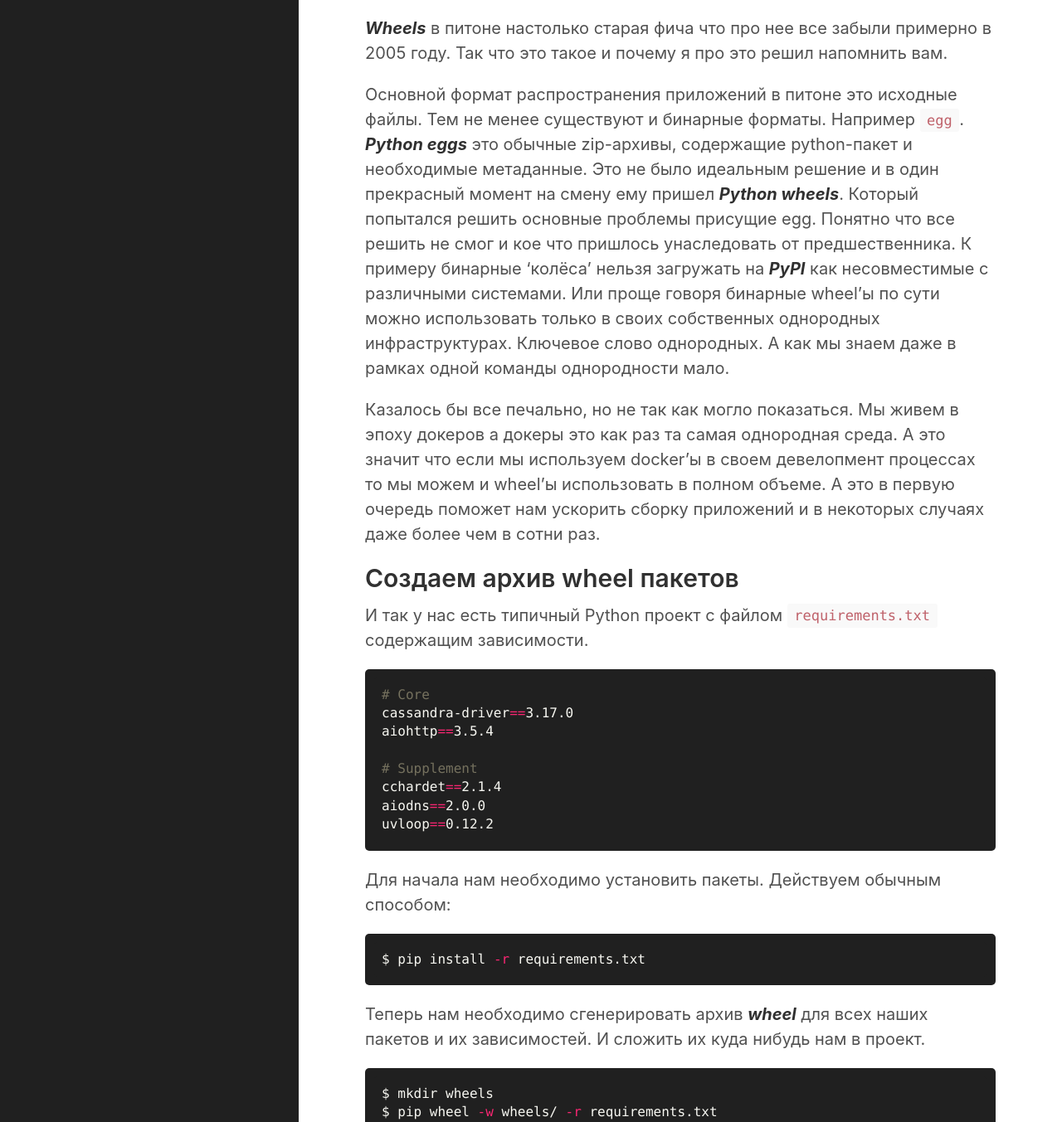
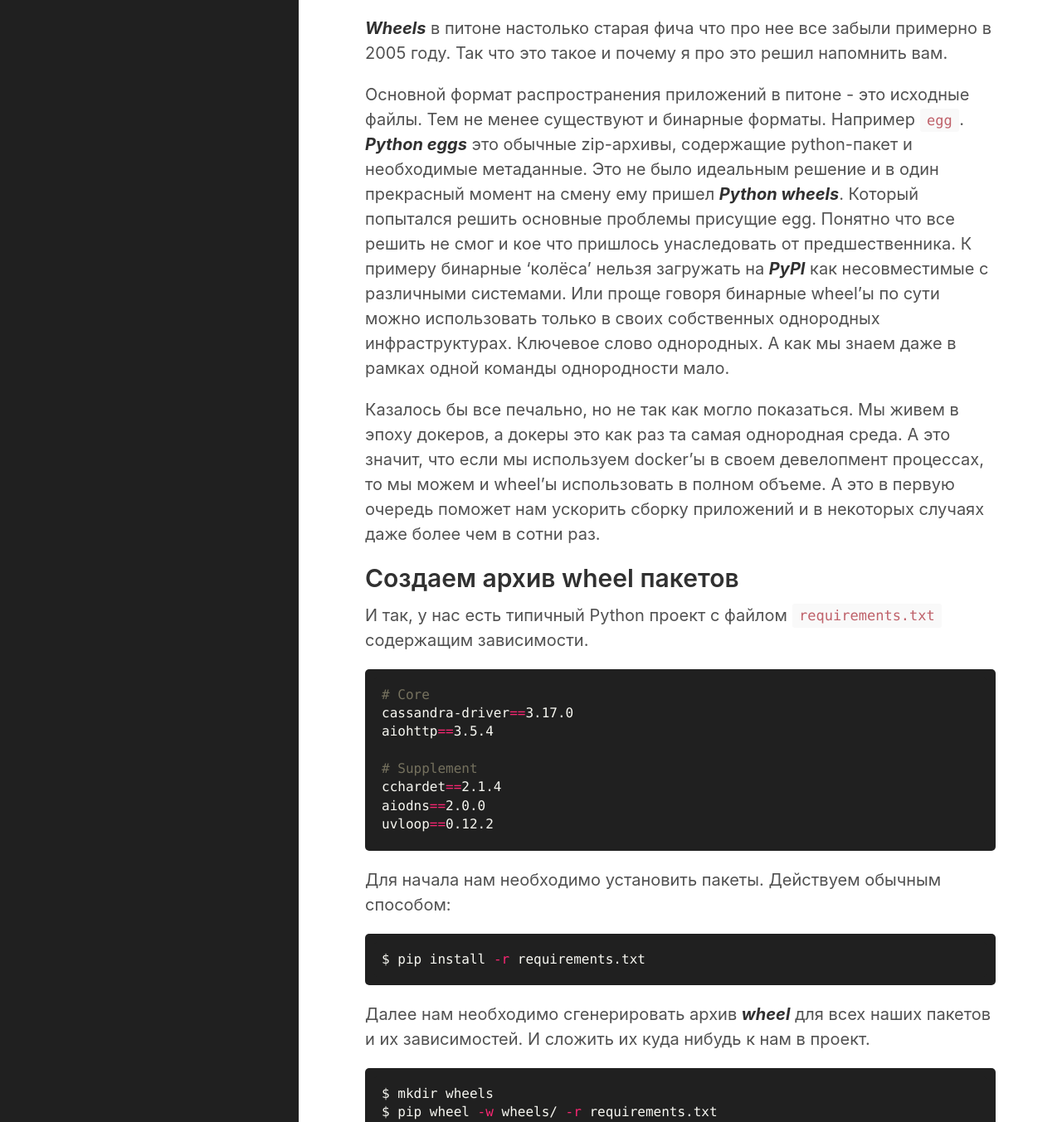
Before and after one commit to neegor/blog.gorschal.github.io, a Jekyll site: the page built from _posts/2019-10-23-python-wheels.md, in a window 1280 px wide. Shown: the part 161-1514 px from the top of the page at 83% size. Built offline with Jekyll 4.4.1, drawn with Linux system fonts in a browser that asks for light colours.

````diff
--- a/_includes/head.html
+++ b/_includes/head.html
@@ -22,5 +22,7 @@
   <!-- RSS -->
   <link rel="alternate" type="application/rss+xml" title="RSS" href="{{ site.feed.path | default: 'feed.xml' | relative_url }}" />
 
+  <meta name="google-site-verification" content="GIL8csYee-x5UC2J44GjurbZtBykWyQTXxTHSNINNUU" />
+
   {% include custom-head.html %}
 </head>
--- a/_posts/2019-10-23-python-wheels.md
+++ b/_posts/2019-10-23-python-wheels.md
@@ -11,13 +11,13 @@ tags:
 
 ***Wheels*** в питоне настолько старая фича что про нее все забыли примерно в 2005 году. Так что это такое и почему я про это решил напомнить вам.
 
-Основной формат распространения приложений в питоне это исходные файлы. Тем не менее существуют и бинарные форматы. Например ```egg```. ***Python eggs*** это обычные zip-архивы, содержащие python-пакет и необходимые метаданные. Это не было идеальным решение и в один прекрасный момент на смену ему пришел ***Python wheels***. Который попытался решить основные проблемы присущие egg. Понятно что все решить не смог и кое что пришлось унаследовать от предшественника. К примеру бинарные 'колёса' нельзя загружать на ***PyPI*** как несовместимые с различными системами. Или проще говоря бинарные wheel’ы по сути можно использовать только в своих собственных однородных инфраструктурах. Ключевое слово однородных. А как мы знаем даже в рамках одной команды однородности мало.
+Основной формат распространения приложений в питоне - это исходные файлы. Тем не менее существуют и бинарные форматы. Например ```egg```. ***Python eggs*** это обычные zip-архивы, содержащие python-пакет и необходимые метаданные. Это не было идеальным решение и в один прекрасный момент на смену ему пришел ***Python wheels***. Который попытался решить основные проблемы присущие egg. Понятно что все решить не смог и кое что пришлось унаследовать от предшественника. К примеру бинарные 'колёса' нельзя загружать на ***PyPI*** как несовместимые с различными системами. Или проще говоря бинарные wheel’ы по сути можно использовать только в своих собственных однородных инфраструктурах. Ключевое слово однородных. А как мы знаем даже в рамках одной команды однородности мало.
 
-Казалось бы все печально, но не так как могло показаться. Мы живем в эпоху докеров а докеры это как раз та самая однородная среда. А это значит что если мы используем docker’ы в своем девелопмент процессах то мы можем и  wheel’ы использовать в полном объеме. А это в первую очередь поможет нам ускорить сборку приложений и в некоторых случаях даже более чем в сотни раз.
+Казалось бы все печально, но не так как могло показаться. Мы живем в эпоху докеров, а докеры это как раз та самая однородная среда. А это значит, что если мы используем docker’ы в своем девелопмент процессах, то мы можем и  wheel’ы использовать в полном объеме. А это в первую очередь поможет нам ускорить сборку приложений и в некоторых случаях даже более чем в сотни раз.
 
 ## Создаем архив wheel пакетов
 
-И так у нас есть типичный Python проект с файлом ```requirements.txt``` содержащим зависимости.
+И так, у нас есть типичный Python проект с файлом ```requirements.txt``` содержащим зависимости.
 
 ```bash
 # Core
@@ -36,7 +36,7 @@ uvloop==0.12.2
 $ pip install -r requirements.txt
 ```
 
-Теперь нам необходимо сгенерировать архив ***wheel*** для всех наших пакетов и их зависимостей. И сложить их куда нибудь нам в проект.
+Далее нам необходимо сгенерировать архив ***wheel*** для всех наших пакетов и их зависимостей. И сложить их куда нибудь к нам в проект.
 
 ```bash
 $ mkdir wheels
````
